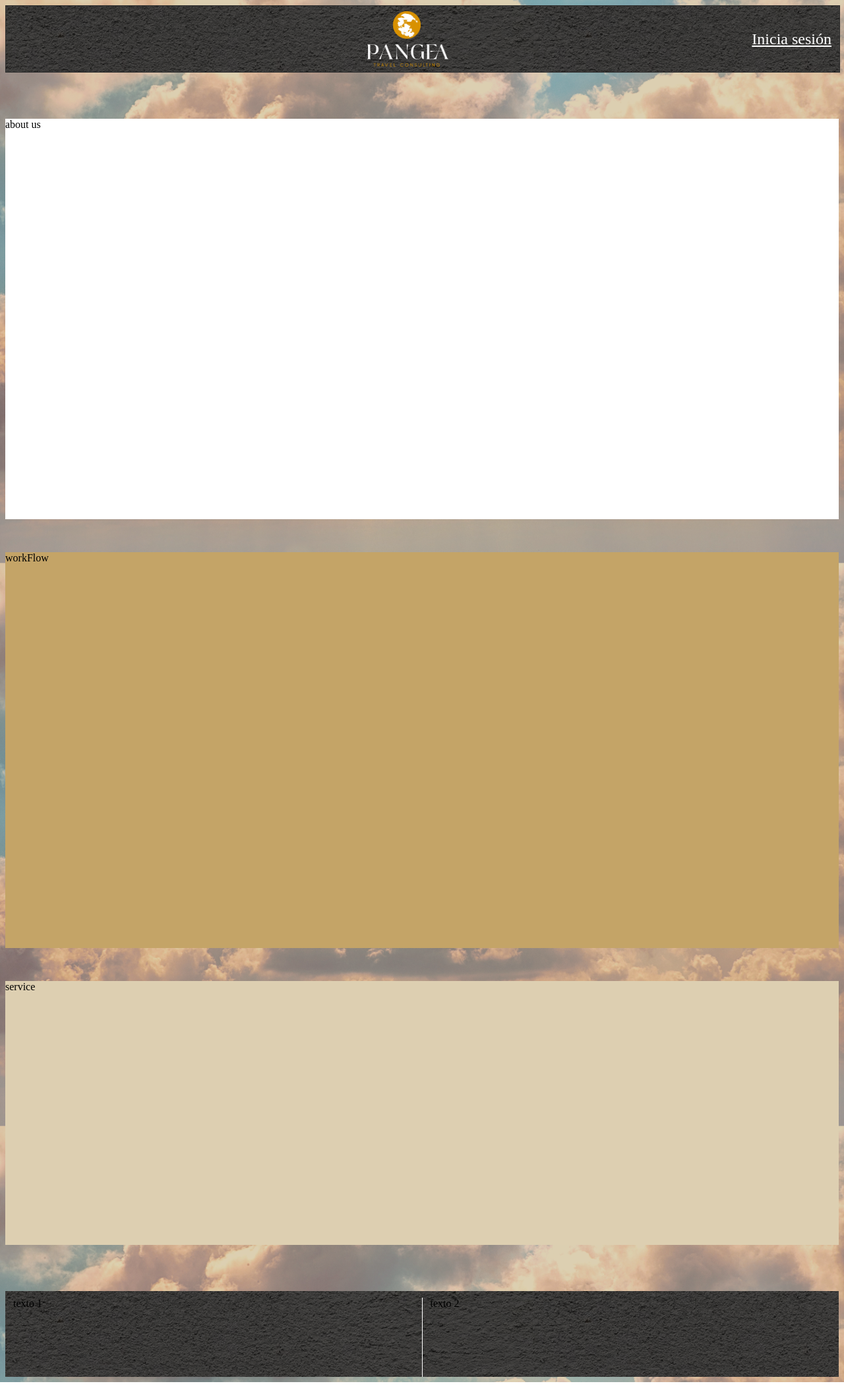
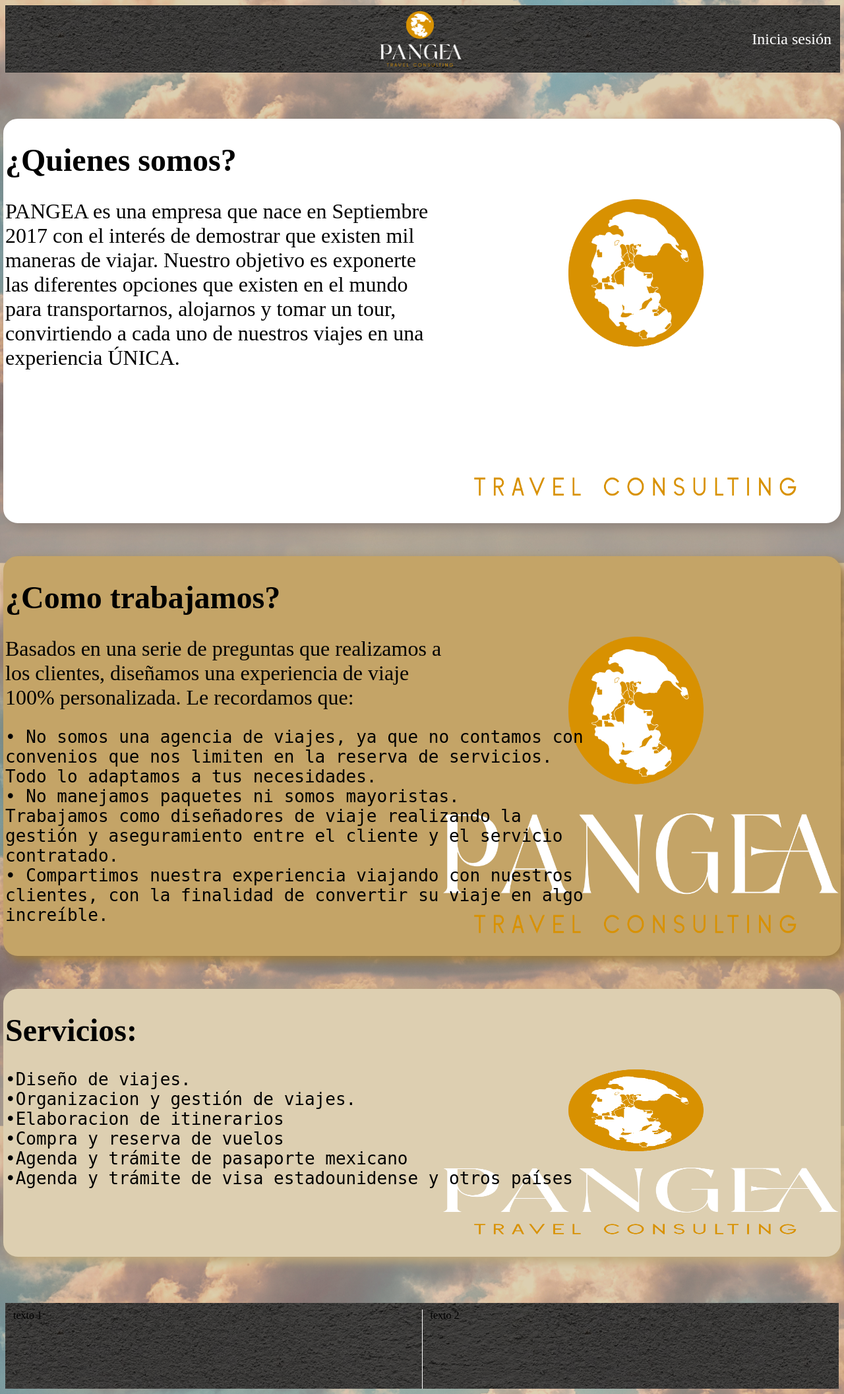
Before and after one commit to OswaldoFelixS1509/pangea, a Laravel app: page / in a window 1280 px wide. Shown: the whole page at 66% size. Run offline with Laravel 9, Linux system fonts and the light colour scheme.

Commit message:
Index rework, admin documentation WIP
Co-authored-by: Aikeson123 <Aikeson123@users.noreply.github.com>

```diff
--- a/app/Http/Controllers/HeaderController.php
+++ b/app/Http/Controllers/HeaderController.php
@@ -16,5 +16,4 @@
     {
         return view('contacto');
     }
-
 }
--- a/public/css/aboutUs.css
+++ b/public/css/aboutUs.css
@@ -2,19 +2,27 @@
 .aboutUs{
     height: 607px;
     width: 100%;
+    border:3px solid rgb(255, 255, 255);
+    border-radius:22px;
     background-color: #fff;
+    box-shadow: 7px 7px 15px #8e847d;
   }
-
   .workFlow{
     background-color: #C4A467;
     width: 100%;
+    border:3px solid #C4A467;
+    border-radius:22px;
     height: 600px;
     margin-top: 50px;
+    box-shadow: 7px 7px 15px #9b7a3d;
   }
 
   .service{
     background-color: #DDCFB1;
     height: 400px;
+    border:3px solid #DDCFB1;
+    border-radius:22px;
     width: 100%;
     margin-top: 50px;
+    box-shadow: 7px 7px 15px #c0aa7b;
   }
--- a/public/css/layout.css
+++ b/public/css/layout.css
@@ -51,20 +51,26 @@
 
 .logo
   {
-    width: 123px;
+    width: 0px;
     height: 84px;
   }
 .login
 {
     padding: 12px;
-    font-size: 28px;
+    font-size: 3em;
+    color: rgb(255, 255, 255);
+}
+
+.back{
+  padding: 12px;
+    font-size: 3em;
     color: #fff;
     text-decoration: underline;
 }
 
 .left
 {
-    width: 100px;
+    width: 1rem;
 }
 .content{
     width: 100%;
--- a/public/css/layoutAdmin.css
+++ b/public/css/layoutAdmin.css
@@ -13,6 +13,12 @@
     display: flex;
     flex-wrap: wrap;
 
+}
+
+.back{
+    padding-left: 10px;
+    color: white;
+    text-decoration: underline;
 }
 
 aside img{
--- a/resources/views/admin/layout_admin.blade.php
+++ b/resources/views/admin/layout_admin.blade.php
@@ -23,7 +23,7 @@
 <body>
 <header>
             <div class="header1" id="header1">
-                <div class="left" id="left"></div>
+                <div class="back" id="back"> <a href="{{url()->previous()}}"> <p >Volver</p>  </a></div>
                 <div class="logo" id="logo"> <a href="{{ route('header.index')}}"><img src="{{url('images/logo_pangea.png')}}"  width="123px" height="84px"> </a></div>
                 <div class="left" id="left"></div>
             </div>
--- a/resources/views/index.blade.php
+++ b/resources/views/index.blade.php
@@ -4,10 +4,34 @@
 
 @section('content')
 
-    <div id="aboutUs" class="aboutUs" > about us</div>
-
-    <div id="workFlow" class="workFlow"> workFlow </div>
-    <div id="service" class="service">service </div>
+    <div id="aboutUs" class="aboutUs" > <font size=5><h1><b>¿Quienes somos?</b></h1></font>
+    <a><img src="{{url('images/logo_pangea.png')}}"  style="float:right;width:600px;height:450px;"><font size=6>PANGEA es una empresa que nace en Septiembre 2017 con el interés de demostrar que existen mil maneras de viajar.
+    Nuestro objetivo es exponerte las diferentes opciones que existen en el mundo para transportarnos, alojarnos y tomar un tour, convirtiendo a cada uno de nuestros viajes en una experiencia ÚNICA.</a>
+    </font></div>
+    <div id="workFlow" class="workFlow"> <font size=5><h1><b>¿Como trabajamos?</b></h1></font>
+    <a><img src="{{url('images/logo_pangea.png')}}"  style="float:right;width:600px;height:450px;"><font size=6>Basados en una serie de preguntas que realizamos a los clientes, diseñamos una experiencia de viaje 100% personalizada. Le recordamos que:
+    <pre>
+• No somos una agencia de viajes, ya que no contamos con
+convenios que nos limiten en la reserva de servicios.
+Todo lo adaptamos a tus necesidades.
+• No manejamos paquetes ni somos mayoristas.
+Trabajamos como diseñadores de viaje realizando la
+gestión y aseguramiento entre el cliente y el servicio
+contratado.
+• Compartimos nuestra experiencia viajando con nuestros
+clientes, con la finalidad de convertir su viaje en algo
+increíble.</pre></a>
+    </font> </div>
+    <div id="service" class="service"> <font size=5><h1><b>Servicios:</b></h1></font>
+    <a><img src="{{url('images/logo_pangea.png')}}"  style="float:right;width:600px;height:250px;">
+    <font size=6><pre>
+•Diseño de viajes.
+•Organizacion y gestión de viajes.
+•Elaboracion de itinerarios
+•Compra y reserva de vuelos
+•Agenda y trámite de pasaporte mexicano
+•Agenda y trámite de visa estadounidense y otros países</pre></a>
+    </font></div>
 
 
 @endsection
--- a/resources/views/layout_pangea.blade.php
+++ b/resources/views/layout_pangea.blade.php
@@ -3,6 +3,8 @@
 <html lang="{{ str_replace('_', '-', app()->getLocale()) }}">
 
     <head>
+    <meta name="viewport" content="width=device-width, user-scalable=no, initial-scale=1.0, maximum-scale=1.0, minimum-scale=1.0">
+    <script src="http://code.jquery.com/jquery-latest.js"></script>
     <meta charset="utf-8">
         <meta name="viewport" content="width=device-width, initial-scale=1">
         <!-- Yield is a mark for content sections -->
@@ -36,7 +38,7 @@
                         @if(Request::url() == "http://localhost:8000")
                             <div> <a href="#aboutUs"> <p> ¿Quienes somos? </p> </a> </div>
                             <div> <a href="#service"> <p> Servicio </p> </a></div>
-                            <div> <a href="{{ route('header.contact') }}"> <p> Contacto </p> </a></div>
+                            <div> <a href="{{ route('header.contact') }}">  <p> Contacto </p></a></div>
                         @else
                             <div> <a href="{{ route('header.index')}}#aboutUs"> <p> ¿Quienes somos? </p> </a> </div>
                             <div> <a href="{{ route('header.index')}}#service"> <p> Servicio </p> </a></div>
--- a/routes/web.php
+++ b/routes/web.php
@@ -34,6 +34,7 @@
     Route::get('/admin/contacto', [ContactoController::class, 'show'])->name('admin.contact');
     Route::get('/admin/{user}/editar', [AdminController::class, 'edit'])->name('admin.edit');
     Route::put('/admin/{user}', [AdminController::class, 'checkUpdate'])->name('admin.checkUpdate');
+    Route::get('/admin/{user}/documentos', [AdminController::class, 'documents'])->name('admin.documents');
 
     //User Routes
     Route::get('/user/itinerario', [UserController::class, 'index'])->name('user.index');
```
Also changed, not shown: app/Http/Controllers/AdminController.php (+9 -2 lines), app/Models/Documento.php (added, +11 -0 lines), resources/views/admin/control.blade.php (+9 -4 lines), resources/views/admin/documentos.blade.php (added, +36 -0 lines), database/migrations/2014_10_12_000000_create_users_table.php, database/migrations/2022_06_20_171456_create_documentos_table.php (added).
